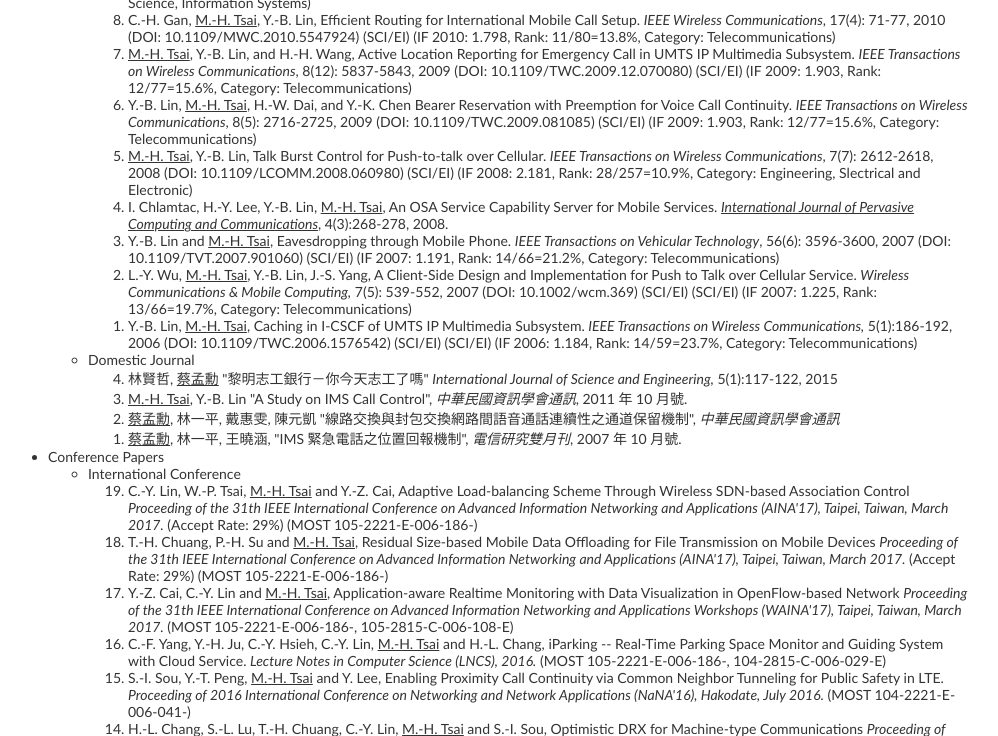
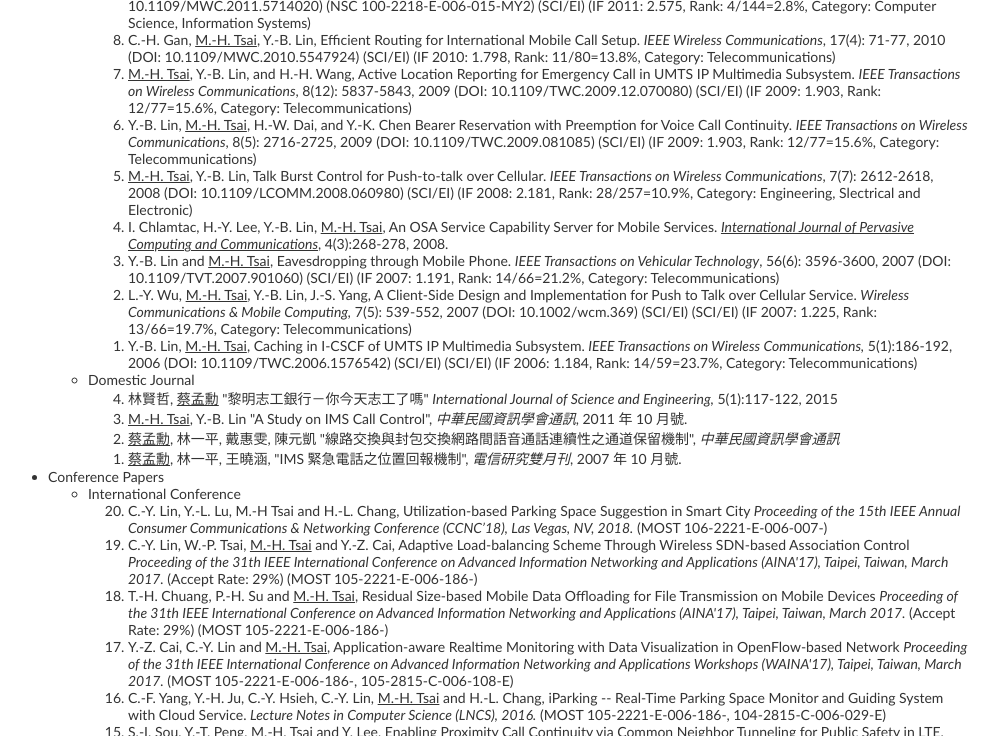
Before and after one commit to menghsun/www, a plain HTML site: page index.html in a window 1280 px wide. Shown: the part 3035-3771 px from the top of the page, without its empty margins (62-1060 px from the left). Drawn offline with Linux system fonts and the light colour scheme.

Commit message:
add CCNC paper & 方鈞麒's 斐陶斐

```diff
--- a/index.html
+++ b/index.html
@@ -263,6 +263,7 @@ The 33rd International Conference on Distributed Computing Systems
          Student Grants and Awards (received by students under my supervision)</a></b>
       </div>
       <ul>
+        <li> 2018, Chun-Chi Fang (方鈞麒), Honorary member of the The Phi Tau Phi Scholastic Honor Society, R.O.C. (斐陶斐榮譽學會榮譽會員)
         <li> 2018, He-Teng Chang (張鶴騰), Best Thesis Award, Institute of Information & Computing Machinery (IICM), Taiwan. (中華民國資訊學會 最佳碩博士論文獎)
         <li> 2018, Chia-Ying Lin (林佳瑩), Linux Foundation Scholarship (with invitation to attend ONS North America 2018)
         <li> 2018, Chia-Ying Lin (林佳瑩), WeTech Qualcomm Global Scholars
@@ -429,6 +430,10 @@ The 33rd International Conference on Distributed Computing Systems
       <ul>
 	  <li> International Conference
         <ol reversed="reversed">
+        <li> C.-Y. Lin, Y.-L. Lu, M.-H Tsai and H.-L. Chang,
+             Utilization-based Parking Space Suggestion in Smart City
+             <em>Proceeding of the 15th IEEE Annual Consumer Communications & Networking Conference (CCNC’18), Las Vegas, NV, 2018.</em>
+             (MOST 106-2221-E-006-007-)
         <li> C.-Y. Lin, W.-P. Tsai, <u>M.-H. Tsai</u> and Y.-Z. Cai,
              Adaptive Load-balancing Scheme Through Wireless SDN-based Association Control
              <em>Proceeding of the 31th IEEE International Conference on Advanced Information Networking and Applications (AINA'17), Taipei, Taiwan, March 2017.</em> (Accept Rate: 29%)
```
